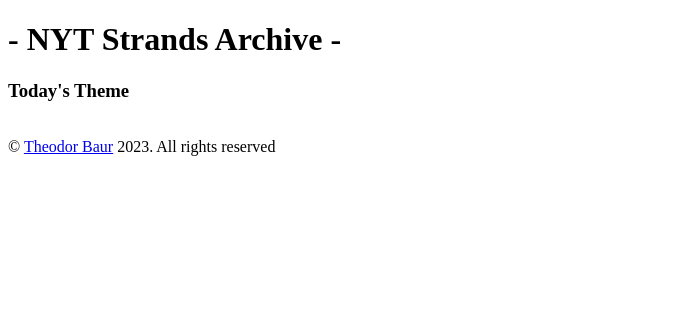
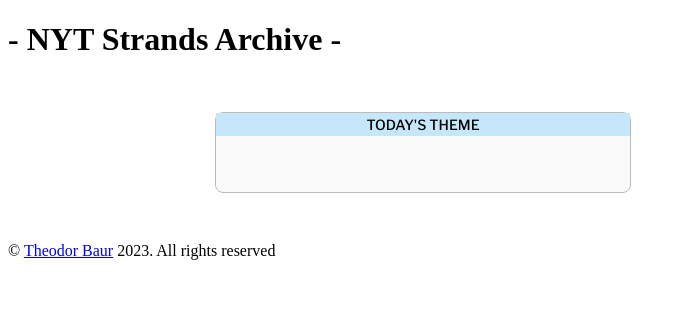
Before and after one commit to theobaur13/nyt_strands_archive, a Flask app: template app/templates/strand.html in a window 1280 px wide. Shown: the top 318 px of the page, without its empty margins (0-686 px from the left). Run offline with Flask 3, Linux system fonts and the light colour scheme; the template is opened without the code that fills it, so the values that code supplies are empty; some web fonts are replaced.

Commit message:
added styling for strand game

```diff
--- a/app/static/css/style.css
+++ b/app/static/css/style.css
@@ -1,32 +1,89 @@
-.grid-container {
-    display: grid;
-    grid-template-columns: repeat(6, 1fr); /* 6 columns */
-    gap: 10px; /* Spacing between fields */
-}
 
+/* used in loader */
 .word-grid {
     display: grid;
-    grid-template-columns: repeat(6, 1fr); /* 6 columns */
-    gap: 10px; /* Spacing between fields */
-    padding-left: 35%;
-    padding-right: 35%;
+    grid-template-columns: repeat(6, 54px);
+    gap: 10px;
 }
 
 .grid-item {
-    padding: 5px; /* Padding around fields */
+    padding: 5px;
+}
+/*  */
+
+.game-container {
+    display: flex;
+    flex-direction: row;
+    align-items: center;
+    justify-content: center;
+    margin-top: 20px;
+}
+
+.theme-box {
+    background-color: #f9f9f9;
+    text-align: center;
+    user-select: none;
+    border-radius: 8px;
+    border: 1px solid #bcbcbc;
+    width: min(222px + 15vw,474px);
+    height: 79px;
+    margin: 30px;
+}
+
+.theme-box h2 {
+    font-family: "Libre Franklin", sans-serif;
+    font-size: 24px;
+    font-weight: 700;
+    margin: 10px;
+    padding: 0;
+}
+
+.theme-box h3 {
+    font-family: "Libre Franklin", sans-serif;
+    font-size: 14px;
+    font-weight: 500;
+    margin: 0;
+    padding: 3px;
+    background-color:rgb(198, 230, 250);
+}
+
+.strand-box {
+    text-align: center;
+    justify-content: center;
+    display: inline-block;
+    margin: 30px;
+}
+
+.strand {
+    font-family: "Libre Franklin", sans-serif;
+    font-size: 30px;
+    font-weight: 600;
+    height: 36px;
+}
+
+.grid-container {
+    display: grid;
+    grid-template-columns: repeat(6, 54px); /* 6 columns */
+    gap: 10px; /* Spacing between fields */
 }
 
 .letter {
     font-family: "Libre Franklin", sans-serif;
+    font-weight: 440;
     padding-top: 2px;
     width: 44px;
     height: 42px;
     font-size: 1.5em;
-    padding: 5px;
+    /* padding: 5px; */
     border-radius:50%;
     display: flex;
     align-items: center;
     justify-content: center;
+    user-select: none;
+}
+
+.letter:hover {
+    scale: 1.1;
 }
 
 .letter[data-clickable="true"] {
@@ -37,12 +94,11 @@
     cursor: not-allowed;
 }
 
-.letter[data-correct="true"] {
+.letter[data-selected="true"] {
     cursor: not-allowed;
-    background-color: rgb(30, 255, 0)
+    background-color: rgb(219, 216, 197);
 }
 
-.letter[data-selected="true"] {
-    cursor: not-allowed;
-    background-color: rgb(174, 223, 238)
+.letter[data-correct="true"] {
+    background-color: rgb(174, 223, 238);
 }
--- a/app/templates/home.html
+++ b/app/templates/home.html
@@ -13,4 +13,8 @@
 {% endfor %}
 </div>
 
+<section>
+    <h2>Info</h2>
+    <p>This site uses data from the New York Times Strands (Beta) game.</p>
+</section>
 {% endblock %}
--- a/app/templates/strand.html
+++ b/app/templates/strand.html
@@ -1,10 +1,18 @@
 {% extends "base.html" %}
 {% block content %}
 
-<h3>Today's Theme</h3>
-<h2>{{ strand.theme }}</h2>
-<div class="word-grid"></div>
-<div class="console"></div>
+<div class="game-container">
+    <div class="theme-box">
+        <h3>TODAY'S THEME</h3>
+        <h2>{{ strand.theme }}</h2>
+    </div>
+
+    <div class="strand-box">
+        <h2 class="strand"> </h2>
+        <div class="word-grid"></div>
+    </div>
+</div>
+
 <script src="{{ url_for('static', filename='js/word_grid.js') }}"></script>
 <script>
     const strand = {{ strand|tojson }};
@@ -95,7 +103,14 @@
             }
         });
 
+        // add the letter to the selected letters
         selected_letters.push(letterElement);
+
+        // display the concatenated selected letters in the strand span
+        const selected_letters_text = selected_letters.map(letter => letter.textContent).join('');
+        document.querySelector('.strand').textContent = selected_letters_text;
+
+        // set the letter as selected
         letterElement.setAttribute('data-selected', 'true');
     }
 
@@ -116,7 +131,14 @@
             }
         });
 
+        // remove the letter from the selected letters
         selected_letters = selected_letters.filter(letter => letter !== letterElement);
+
+        // display the concatenated selected letters in the strand span
+        const selected_letters_text = selected_letters.map(letter => letter.textContent).join('');
+        document.querySelector('.strand').textContent = selected_letters_text;
+
+        // set the letter as unselected
         letterElement.setAttribute('data-selected', 'false');
     }
 
```
